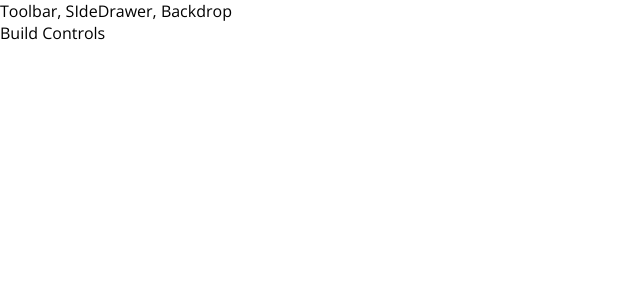
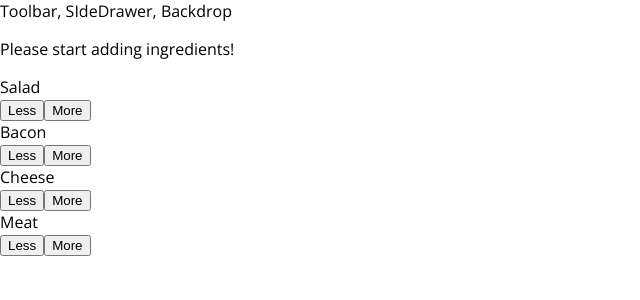
Before and after one commit to yamsiu/React-Hamburger, a React app: page / in a window 1280 px wide. Shown: the top 300 px of the page, without its empty margins (0-640 px from the left). Built offline with nearby package versions, Linux system fonts and the light colour scheme.

Commit message:
create ingredients controls UI

```diff
--- /dev/null
+++ b/src/components/Burger/BuildControls/BuildControl/BuildControl.css
@@ -0,0 +1,56 @@
+.BuildControl {
+    display: flex;
+    justify-content: space-between;
+    align-items: center;
+    margin: 5px 0;
+}
+
+.BuildControl button {
+    display: block;
+    font: inherit;
+    padding: 5px;
+    margin: 0 5px;
+    width: 80px;
+    border: 1px solid #AA6817;
+    cursor: pointer;
+    outline: none;
+}
+
+.BuildControl button:disabled {
+    background-color: #AC9980;
+    border: 1px solid #7E7365;
+    color: #ccc;
+    cursor: default;
+}
+
+.BuildControl button:hover:disabled {
+    background-color: #AC9980;
+    color: #ccc;
+    cursor: not-allowed;
+}
+
+.Label {
+    padding: 10px;
+    font-weight: bold;
+    width: 80px;
+}
+
+.BuildControl .Less {
+    background-color: #D39952;
+    color: white;
+}
+
+.BuildControl .More {
+    background-color: #8F5E1E;
+    color: white;
+}
+
+.BuildControl .Less:hover, .BuildControl .Less:active {
+    background-color: #DAA972;
+    color: white;
+}
+
+.BuildControl .More:hover,.BuildControl .More:active {
+    background-color: #99703F;
+    color: white;
+}
--- /dev/null
+++ b/src/components/Burger/BuildControls/BuildControl/BuildControl.js
@@ -0,0 +1,11 @@
+import React from 'react';
+import classes from './BuildControl.css'
+const buildControl = props => (
+  <div className={classes.BuildControl}>
+    <div className={classes.Label}>{props.label}</div>
+    <button className={classes.Less}>Less</button>
+    <button className={classes.More}>More</button>
+  </div>
+);
+
+export default buildControl
--- /dev/null
+++ b/src/components/Burger/BuildControls/BuildControls.css
@@ -0,0 +1,10 @@
+.BuildControls {
+  width: 100%;
+  background-color: #CF8F2E;
+  display: flex;
+  flex-flow: column;
+  align-items: center;
+  box-shadow: 0 2px 1px #ccc;
+  margin: auto;
+  padding: 10px 0;
+}
--- /dev/null
+++ b/src/components/Burger/BuildControls/BuildControls.js
@@ -0,0 +1,20 @@
+import React from "react";
+import classes from "./BuildControls.css";
+import BuildControl from "./BuildControl/BuildControl";
+
+const controls = [
+  {label: 'Salad', type: 'salad'},
+  {label: 'Bacon', type: 'bacon'},
+  {label: 'Cheese', type: 'cheese'},
+  {label: 'Meat', type: 'meat'},
+]
+
+const buildControls = props => (
+  <div className={classes.BuildControls}>
+    {controls.map(ctrl => (
+      <BuildControl key={ctrl.label} label={ctrl.label} />
+    ))}
+  </div>
+);
+
+export default buildControls;
--- a/src/components/Burger/Burger.js
+++ b/src/components/Burger/Burger.js
@@ -4,11 +4,22 @@
 import BurgerIngredient from "./BurgerIngredient/BurgerIngredient";
 
 const burger = props => {
+  let transformedIngredients = Object.keys(props.ingredients)
+    .map(igKey => {
+      return [...Array(props.ingredients[igKey])].map((_, i) => {
+        return <BurgerIngredient key={igKey + i} type={igKey} />
+      })
+    })
+    .reduce((arr, el) => {
+      return arr.concat(el)
+    }, []);
+  if (transformedIngredients.length === 0) {
+    transformedIngredients = <p>Please start adding ingredients!</p>
+  }
   return (
     <div className={classes.Burger}>
       <BurgerIngredient type="bread-top" />
-      <BurgerIngredient type="cheese" />
-      <BurgerIngredient type="meat" />
+      {transformedIngredients}
       <BurgerIngredient type="bread-bottom" />
     </div>
   );
--- a/src/components/Burger/BurgerIngredient/BurgerIngredient.js
+++ b/src/components/Burger/BurgerIngredient/BurgerIngredient.js
@@ -28,7 +28,7 @@
         ingredient = <div className={classes.Salad}></div>;
         break;
     case ("bacon"):
-        ingredient = <div className={classes.bacon}></div>;
+        ingredient = <div className={classes.Bacon}></div>;
         break;
     default:
         ingredient = null;
--- a/src/containers/BurguerBuilder/BurgurBuilder.js
+++ b/src/containers/BurguerBuilder/BurgurBuilder.js
@@ -1,13 +1,29 @@
 import React, { Component} from 'react';
 
 import Aux from '../../hoc/Auxiliary';
-import Burger from '../../components/Burger/Burger'
+import Burger from '../../components/Burger/Burger';
+import BuildControls from '../../components/Burger/BuildControls/BuildControls';
 class BurgerBuilder extends Component {
+
+  // constructor(props) {
+  //   super(props);
+  //   this.state = {...}
+  // }
+
+  state = {
+    ingredients: {
+      salad: 0,
+      bacon: 0,
+      cheese: 0,
+      meat: 0
+    }
+  }
+
   render() {
     return (
       <Aux>
-        <Burger />
-        <div>Build Controls</div>
+        <Burger ingredients={this.state.ingredients} />
+        <BuildControls />
       </Aux>
     );
   }
```
